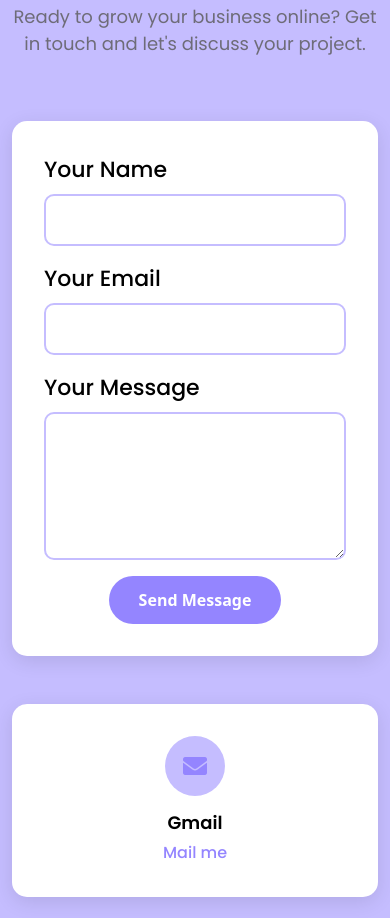
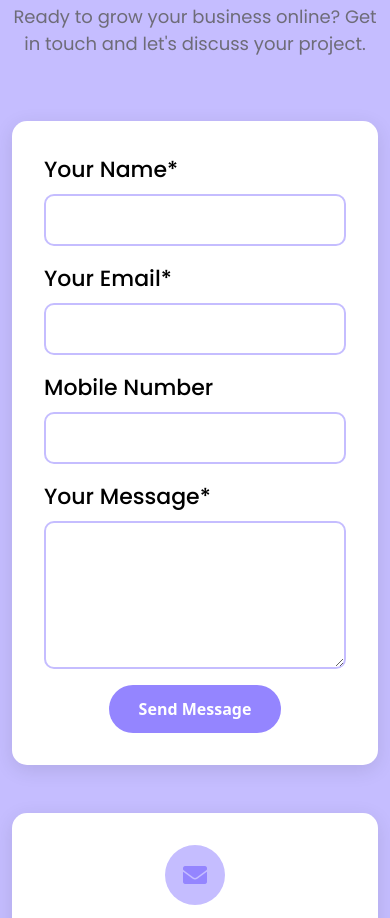
Before and after one commit to Piyush-T02/Portofolio, a website: page index.html in a window 390 px wide. Shown: the part 5899-6817 px from the top of the page. Drawn offline with nearby package versions, Linux system fonts and the light colour scheme.

Commit message:
Added Mobile Number in the Form of Portfolio.

```diff
--- a/index.html
+++ b/index.html
@@ -326,16 +326,20 @@
                         <input type="hidden" name="access_key" value="582813a0-50c7-4534-ae5e-1e8f0423e9b4">
                         <div class="row">
                             <div class="col-md-6 mb-3">
-                                <label for="name" class="form-label">Your Name</label>
+                                <label for="name" class="form-label">Your Name*</label>
                                 <input type="text" class="form-control" id="name" name="name" required>
                             </div>
                             <div class="col-md-6 mb-3">
-                                <label for="email" class="form-label">Your Email</label>
+                                <label for="email" class="form-label">Your Email*</label>
                                 <input type="email" class="form-control" id="email" name="email" required>
                             </div>
+                            <div class="col-md-6 mb-3">
+                              <label for="Mobile Number" class="form-label">Mobile Number</label>
+                              <input type="number" class="form-control" id="Mobile Number" name="Mobile Number">
+                          </div>
                         </div>
                         <div class="mb-3">
-                            <label for="message" class="form-label">Your Message</label>
+                            <label for="message" class="form-label">Your Message*</label>
                             <textarea class="form-control" id="message" name="message" rows="5" required></textarea>
                         </div>
                         <div class="text-center">
```
